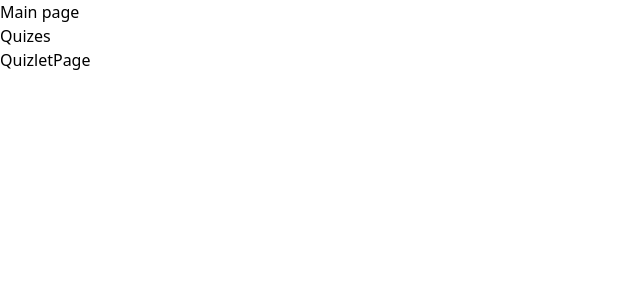
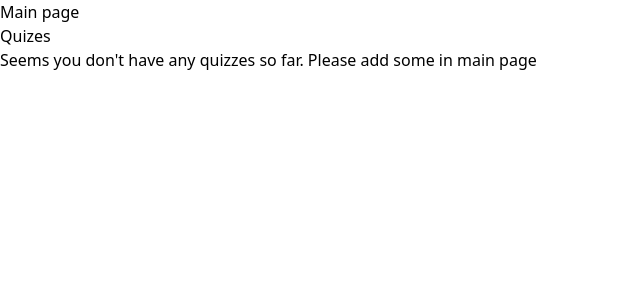
Before and after one commit to Andrij-Panasenko/quizlet, a React (Vite) app: page /quizlet/quizes in a window 1280 px wide. Shown: the top 300 px of the page, without its empty margins (0-640 px from the left). Built offline with nearby package versions, Linux system fonts and the light colour scheme.

Commit message:
styling for quizzes list and quiz item + its render on page

```diff
--- /dev/null
+++ b/src/components/Quizlets/QuizletItem/QuizletItem.tsx
@@ -0,0 +1,25 @@
+import { Quiz } from "types/types";
+
+interface Props {
+  data: Quiz;
+}
+
+export const QuizletItem = ({ data }: Props) => {
+  const { quizTitle, questions } = data;
+  return (
+    <>
+      <li className="px-6 py-6 border-2 border-indigo-400 rounded-lg font-semibold w-[calc((100%-24px)/3)]">
+        <h2 className="uppercase mb-5">{quizTitle}</h2>
+        <div className="flex justify-between items-center">
+          <p>Questions {questions.length}</p>
+          <button
+            type="button"
+            className="block px-2 py-1 text-white rounded-lg bg-green-500 hover:bg-green-400 transition"
+          >
+            Move to quiz
+          </button>
+        </div>
+      </li>
+    </>
+  );
+};
--- /dev/null
+++ b/src/components/Quizlets/QuizletList/QuizletList.tsx
@@ -0,0 +1,28 @@
+import { QUIZZES_KEY } from '../../../helpers/storageKey';
+import { QuizletItem } from '../QuizletItem/QuizletItem';
+import { Quiz } from 'types/types';
+
+export const QuizletList = () => {
+  const getStoragedQuiz = window.localStorage.getItem(QUIZZES_KEY);
+
+  const parsedQuizzes = getStoragedQuiz ? JSON.parse(getStoragedQuiz) : [];
+
+  return (
+    <>
+      <div className="container px-4 py-8 m-auto">
+        {parsedQuizzes.length === 0 ? (
+          <h2 className="font-bold uppercase text-2xl max-w-96 text-center flex mx-auto">
+            Seems you don't have any quizzes so far. Please add some in main
+            page
+          </h2>
+        ) : (
+          <ul className="flex flex-wrap gap-3 my-8">
+            {parsedQuizzes.map((quiz: Quiz) => (
+              <QuizletItem key={quiz.quizTitle} data={quiz} />
+            ))}
+          </ul>
+        )}
+      </div>
+    </>
+  );
+};
--- /dev/null
+++ b/src/components/Quizlets/Quizlets.tsx
@@ -0,0 +1,9 @@
+import { QuizletList } from './QuizletList/QuizletList';
+
+export const Quizlets = () => {
+  return (
+    <>
+      <QuizletList />
+    </>
+  );
+};
--- a/src/pages/QuizletPage.tsx
+++ b/src/pages/QuizletPage.tsx
@@ -1,9 +1,11 @@
+import { Quizlets } from "components/Quizlets/Quizlets";
+
 function QuizletPage() {
-    return (
-        <>
-            <h1>QuizletPage</h1>
-        </>
-    )
+  return (
+    <>
+      <Quizlets />
+    </>
+  );
 }
 
 export default QuizletPage;
```
